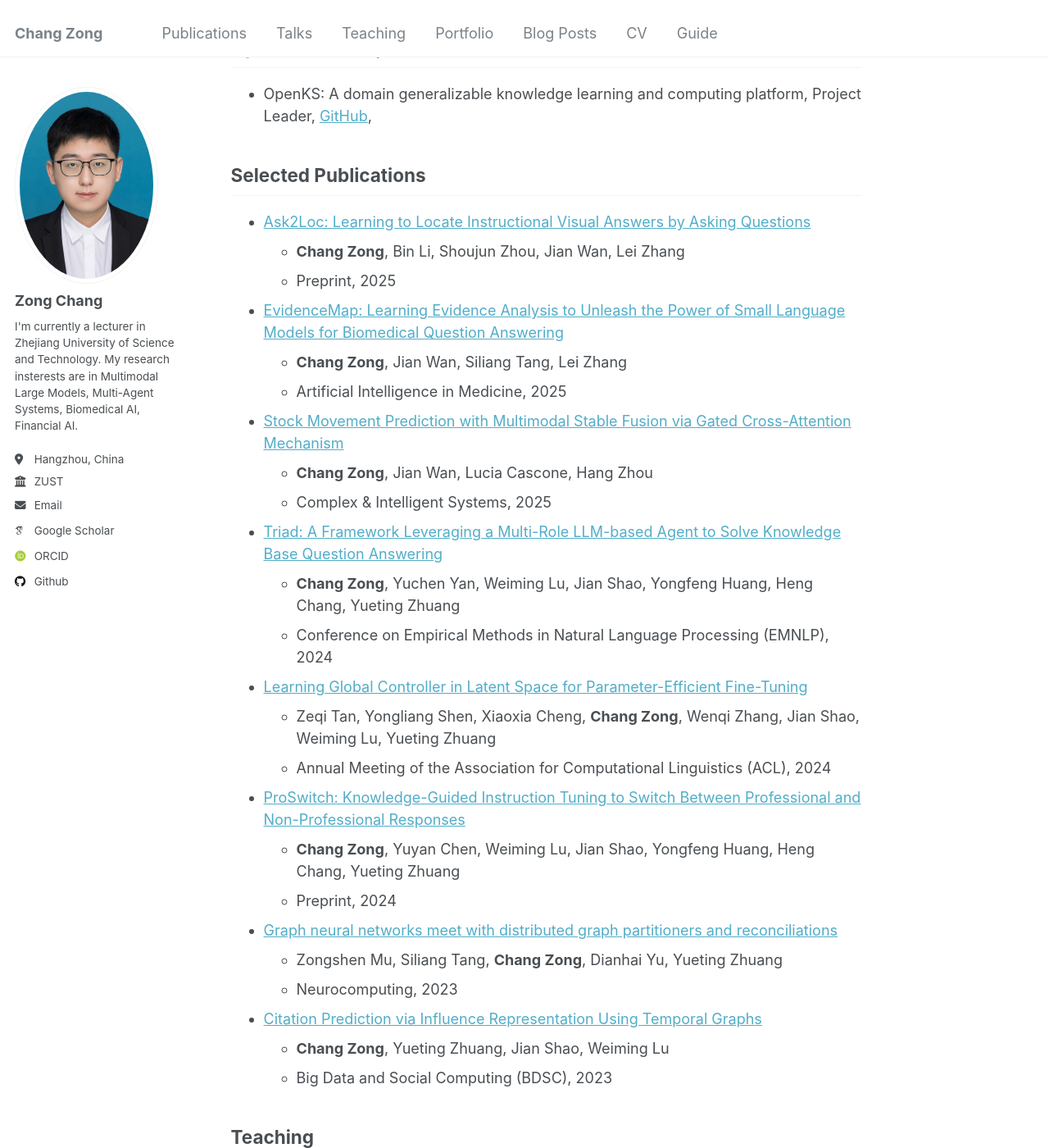
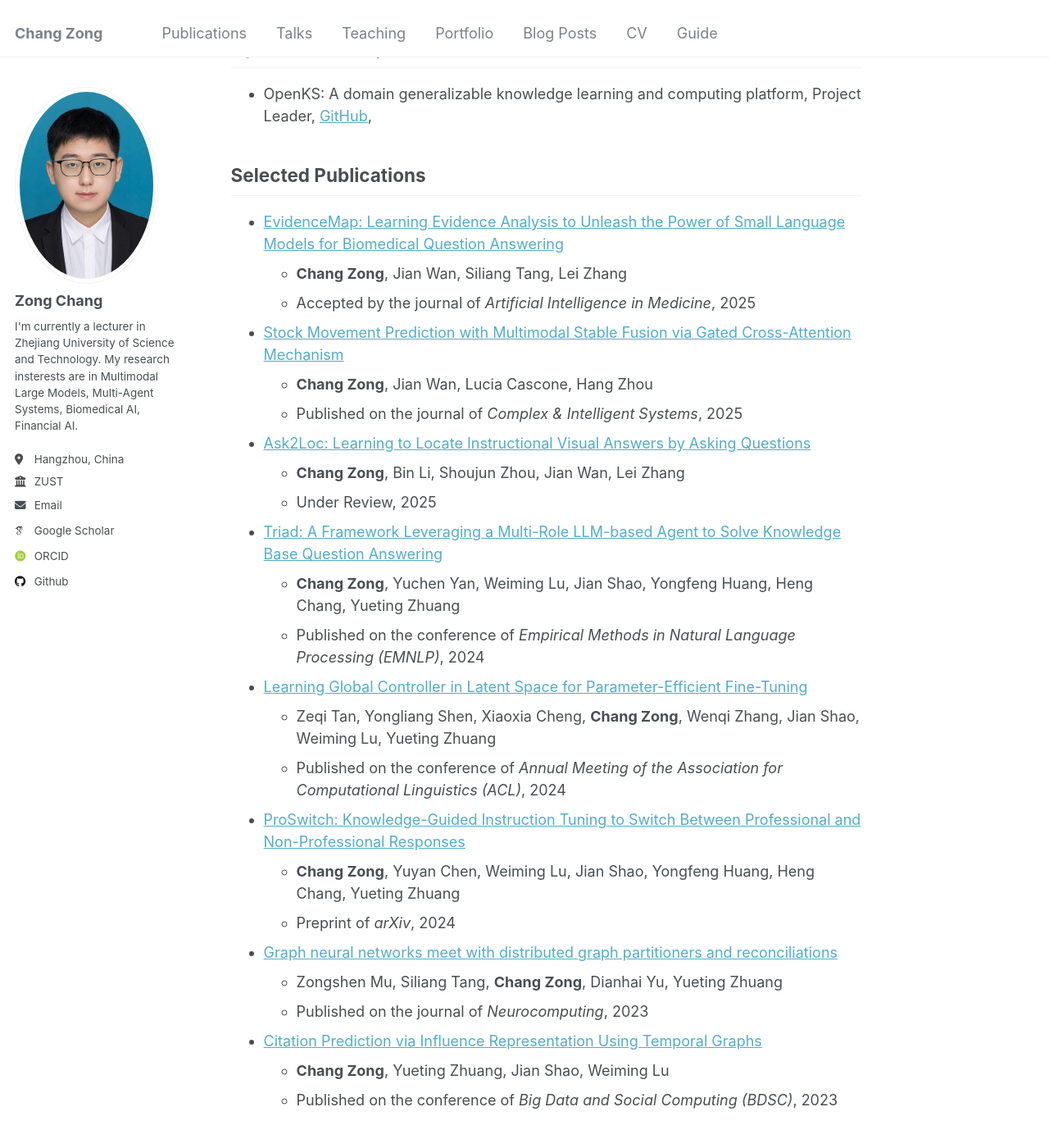
Before and after one commit to changzong/changzong.github.io, a Jekyll site: the page built from _pages/about.md, in a window 1280 px wide and 1400 px high, scrolled down 599 px. Shown: the whole window at 82% size. Built offline with Jekyll 4.4.1, drawn with Linux system fonts in a browser that asks for light colours; some web fonts are replaced; some of the changed text lies outside the part shown.

Commit message:
update papers

```diff
--- a/_pages/about.md
+++ b/_pages/about.md
@@ -19,37 +19,37 @@ I receive my Ph.D. degree from Zhejiang University ([ZJU](https://www.zju.edu.cn
 - OpenKS: A domain generalizable knowledge learning and computing platform, Project Leader, [GitHub](https://github.com/ZJU-OpenKS/OpenKS),
 
 ## Selected Publications
-- [Ask2Loc: Learning to Locate Instructional Visual Answers by Asking Questions](https://arxiv.org/abs/2504.15918)
-  - **Chang Zong**, Bin Li, Shoujun Zhou, Jian Wan, Lei Zhang
-  - Preprint, 2025
-
 - [EvidenceMap: Learning Evidence Analysis to Unleash the Power of Small Language Models for Biomedical Question Answering](https://arxiv.org/abs/2501.12746)
   - **Chang Zong**, Jian Wan, Siliang Tang, Lei Zhang
-  - Artificial Intelligence in Medicine, 2025
+  - Accepted by the journal of *Artificial Intelligence in Medicine*, 2025
 
 - [Stock Movement Prediction with Multimodal Stable Fusion via Gated Cross-Attention Mechanism](https://link.springer.com/article/10.1007/s40747-025-02023-3)
   - **Chang Zong**, Jian Wan, Lucia Cascone, Hang Zhou
-  - Complex & Intelligent Systems, 2025
+  - Published on the journal of *Complex & Intelligent Systems*, 2025
+
+- [Ask2Loc: Learning to Locate Instructional Visual Answers by Asking Questions](https://arxiv.org/abs/2504.15918)
+  - **Chang Zong**, Bin Li, Shoujun Zhou, Jian Wan, Lei Zhang
+  - Under Review, 2025
 
 - [Triad: A Framework Leveraging a Multi-Role LLM-based Agent to Solve Knowledge Base Question Answering](https://aclanthology.org/2024.emnlp-main.101/)
   - **Chang Zong**, Yuchen Yan, Weiming Lu, Jian Shao, Yongfeng Huang, Heng Chang, Yueting Zhuang
-  - Conference on Empirical Methods in Natural Language Processing (EMNLP), 2024
+  - Published on the conference of *Empirical Methods in Natural Language Processing (EMNLP)*, 2024
 
 - [Learning Global Controller in Latent Space for Parameter-Efficient Fine-Tuning](https://aclanthology.org/2024.acl-long.222/)
   - Zeqi Tan, Yongliang Shen, Xiaoxia Cheng, **Chang Zong**, Wenqi Zhang, Jian Shao, Weiming Lu, Yueting Zhuang
-  - Annual Meeting of the Association for Computational Linguistics (ACL), 2024
+  - Published on the conference of *Annual Meeting of the Association for Computational Linguistics (ACL)*, 2024
 
 - [ProSwitch: Knowledge-Guided Instruction Tuning to Switch Between Professional and Non-Professional Responses](https://arxiv.org/abs/2403.09131)
   - **Chang Zong**, Yuyan Chen, Weiming Lu, Jian Shao, Yongfeng Huang, Heng Chang, Yueting Zhuang
-  - Preprint, 2024
+  - Preprint of *arXiv*, 2024
 
 - [Graph neural networks meet with distributed graph partitioners and reconciliations](https://www.sciencedirect.com/science/article/abs/pii/S0925231222011894)
   - Zongshen Mu, Siliang Tang, **Chang Zong**, Dianhai Yu, Yueting Zhuang
-  - Neurocomputing, 2023
+  - Published on the journal of *Neurocomputing*, 2023
 
 - [Citation Prediction via Influence Representation Using Temporal Graphs](https://link.springer.com/chapter/10.1007/978-981-99-3925-1_14)
   - **Chang Zong**, Yueting Zhuang, Jian Shao, Weiming Lu
-  - Big Data and Social Computing (BDSC), 2023
+  - Published on the conference of *Big Data and Social Computing (BDSC)*, 2023
 
 ## Teaching
 - Large Models and Natural Language Processing, 2025 Spring
@@ -63,7 +63,8 @@ I receive my Ph.D. degree from Zhejiang University ([ZJU](https://www.zju.edu.cn
 - National Key Research and Development Program of China (2030), 2021, Participant
 
 ## Working Experience
-- AI Director (VP), QuantChi Data, Hangzhou, China
-- Big Data Engineer, Electronic Soul, Hangzhou, China
-- Big Data Engineer, Transfer Group, Hangzhou, China
-- Data Scientist, ShapeSpace Ltd. Edinburgh, UK
+- Lecture, Zhejiang University of Science and Technology, Hangzhou, China (2024 - present)
+- AI Director (VP), QuantChi Data, Hangzhou, China (2018 - 2023)
+- Big Data Engineer, Electronic Soul, Hangzhou, China (2016 - 2018)
+- Big Data Engineer, Transfer Group, Hangzhou, China (2015 - 2016)
+- Data Scientist, ShapeSpace Ltd. Edinburgh, UK (2013 - 2015)
```
